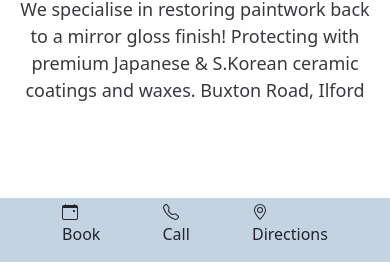
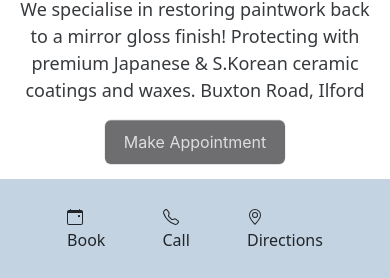
Before and after one commit to BlackRoad06/SuperGlossMyCar, a plain HTML site: page index.html in a window 390 px wide. Shown: the part 582-860 px from the top of the page. Drawn offline with nearby package versions, Linux system fonts and the light colour scheme.

Commit message:
Add files via upload

```diff
--- a/index.html
+++ b/index.html
@@ -12,7 +12,6 @@
   <link href="https://cdn.jsdelivr.net/npm/bootstrap@5.3.2/dist/css/bootstrap.min.css" rel="stylesheet" integrity="sha384-T3c6CoIi6uLrA9TneNEoa7RxnatzjcDSCmG1MXxSR1GAsXEV/Dwwykc2MPK8M2HN" crossorigin="anonymous">
   <link rel="stylesheet" href="./style.css">
 </head>
-
 <body>
     <nav class="navbar navbar-expand-lg bg-body-tertiary">
         <div class="container-fluid">
@@ -60,6 +59,19 @@
         </div>
         </div>
 
+
+        <div class="btnContainer">
+          <a href="https://supergloss.as.me/schedule.php">
+        <button class="btn">Make Appointment</button>
+          </a>
+        </div>
+
+
+
+
+
+
+
         <div class="flexContainer1">
             <div class="item"><svg xmlns="http://www.w3.org/2000/svg" width="16" height="16" fill="currentColor" class="bi bi-calendar-event" viewBox="0 0 16 16">
                 <path d="M11 6.5a.5.5 0 0 1 .5-.5h1a.5.5 0 0 1 .5.5v1a.5.5 0 0 1-.5.5h-1a.5.5 0 0 1-.5-.5z"/>
--- a/style.css
+++ b/style.css
@@ -44,34 +44,49 @@
 
 
 .flexContainer1{
-    display: flex;
-    flex-direction: row;
-    justify-content: space-evenly;
-    align-items: center;
-    background-color: rgb(195, 211, 226);
-}
-
-.flexContainer1{
     display: none;
 }
 
 
-.flexContainer1 > p{
-    font-size: 20px;
+
+.flexContainer1 > *{
+  margin-top: 15px;
 }
 
 
+
+.btnContainer{
+  display: flex;
+  justify-content: center;
+  align-items: center;
+
+}
+
+.btn{
+  padding: 10px 19px;
+  font-family: -apple-system, BlinkMacSystemFont, 'Roboto', sans-serif;
+  border-radius: px;
+  border: none;
+
+  background: #6E6D70;
+  box-shadow: 0px 0.5px 1px rgba(0, 0, 0, 0.1), inset 0px 0.5px 0.5px rgba(255, 255, 255, 0.5), 0px 0px 0px 0.5px rgba(0, 0, 0, 0.12);
+  color: #DFDEDF;
+  user-select: none;
+  -webkit-user-select: none;
+  touch-action: manipulation;
+}
 
 @media only screen and (max-width: 680px){
   .flexContainer1{
       display: flex;
       flex-direction: row;
-        position: fixed;
+      margin-top: 15px;
       bottom: 0;
-        left: 0;
+
       justify-content: space-evenly;
       align-items: center;
       background-color: rgb(195, 211, 226);
       width: 100%;
+      padding:10px;
   }
 }
```
Lines whose indentation alone changed are shown as unchanged.
